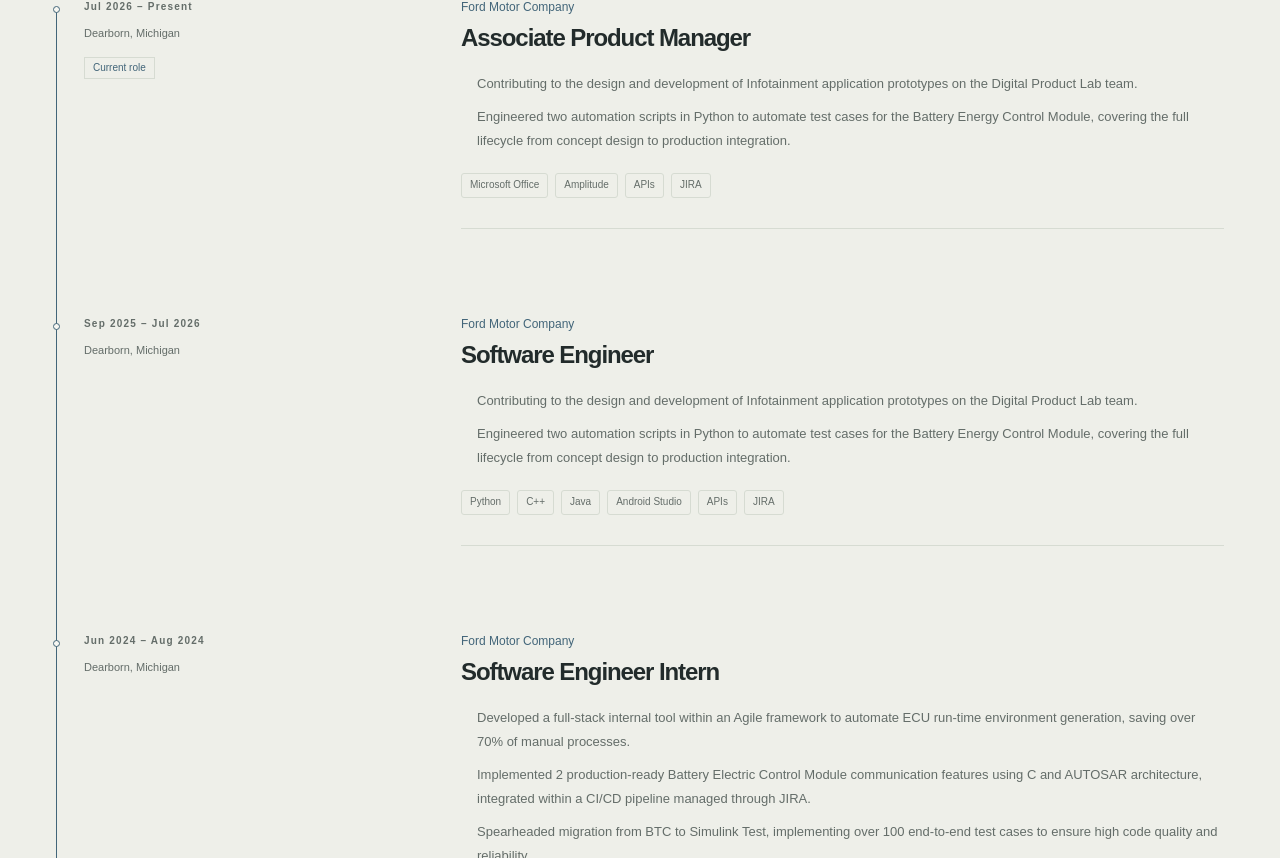
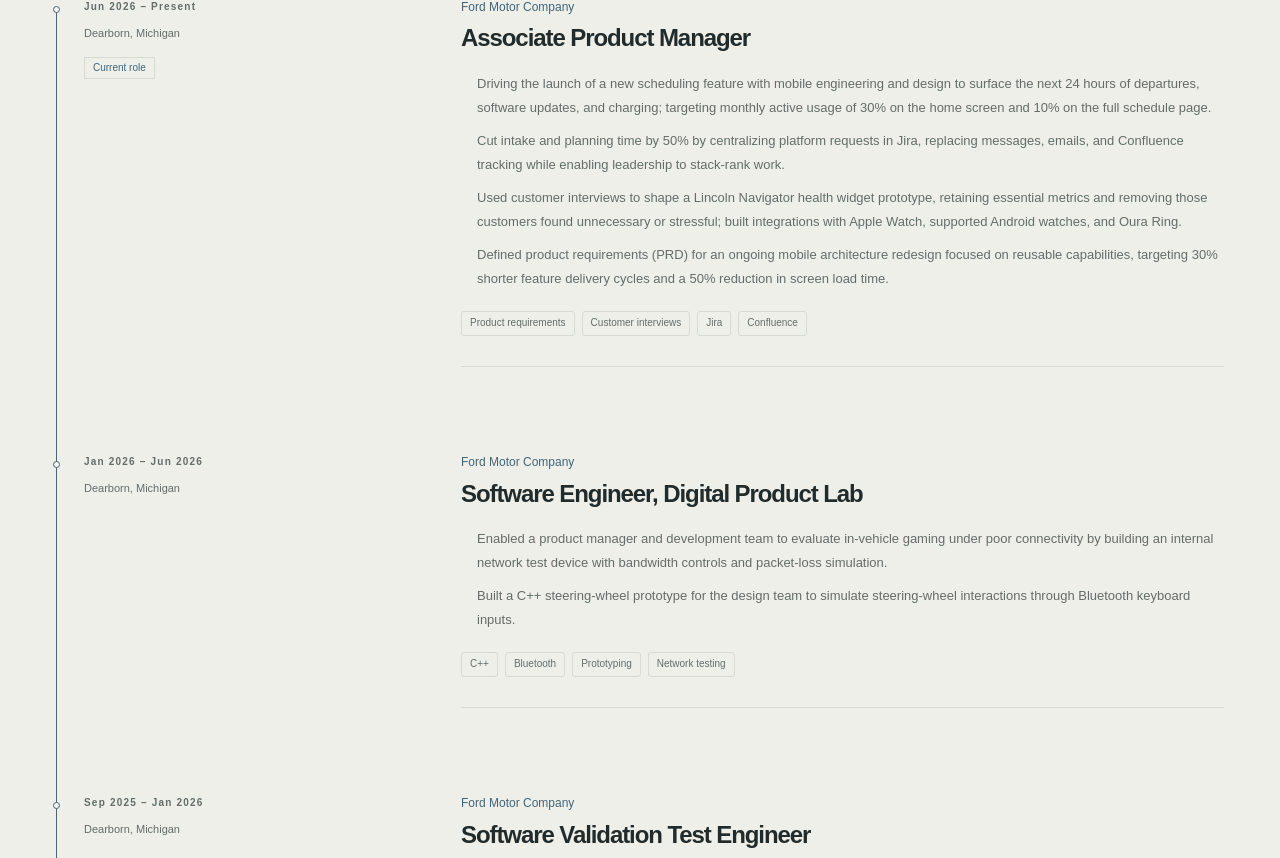
Before and after one commit to iamrb1/Portfolio-Rahul, a React (Create React App) app: page / in a window 1280 px wide. Shown: the part 1742-2600 px from the top of the page. Built offline with nearby package versions, Linux system fonts and the light colour scheme.

Commit message:
Update resume and Ford experience from latest resume

```diff
--- a/src/data/jobs.js
+++ b/src/data/jobs.js
@@ -1,31 +1,59 @@
 export const jobs = [
   {
-    id: 1,
-    company: "Ford Motor Company",
-    role: "Associate Product Manager",
-    type: "Full-time",
-    period: "Jul 2026 – Present",
-    location: "Dearborn, Michigan",
-    current: true,
-    tech: ["Microsoft Office", "Amplitude", "APIs", "JIRA"],
-    bullets: [
-      "Contributing to the design and development of Infotainment application prototypes on the Digital Product Lab team.",
-      "Engineered two automation scripts in Python to automate test cases for the Battery Energy Control Module, covering the full lifecycle from concept design to production integration.",
+    "id": 1,
+    "company": "Ford Motor Company",
+    "role": "Associate Product Manager",
+    "type": "Full-time",
+    "period": "Jun 2026 – Present",
+    "location": "Dearborn, Michigan",
+    "current": true,
+    "tech": [
+      "Product requirements",
+      "Customer interviews",
+      "Jira",
+      "Confluence"
     ],
+    "bullets": [
+      "Driving the launch of a new scheduling feature with mobile engineering and design to surface the next 24 hours of departures, software updates, and charging; targeting monthly active usage of 30% on the home screen and 10% on the full schedule page.",
+      "Cut intake and planning time by 50% by centralizing platform requests in Jira, replacing messages, emails, and Confluence tracking while enabling leadership to stack-rank work.",
+      "Used customer interviews to shape a Lincoln Navigator health widget prototype, retaining essential metrics and removing those customers found unnecessary or stressful; built integrations with Apple Watch, supported Android watches, and Oura Ring.",
+      "Defined product requirements (PRD) for an ongoing mobile architecture redesign focused on reusable capabilities, targeting 30% shorter feature delivery cycles and a 50% reduction in screen load time."
+    ]
   },
   {
-    id: 2,
-    company: "Ford Motor Company",
-    role: "Software Engineer",
-    type: "Full-time",
-    period: "Sep 2025 – Jul 2026",
-    location: "Dearborn, Michigan",
-    current: true,
-    tech: ["Python", "C++", "Java", "Android Studio", "APIs", "JIRA"],
-    bullets: [
-      "Contributing to the design and development of Infotainment application prototypes on the Digital Product Lab team.",
-      "Engineered two automation scripts in Python to automate test cases for the Battery Energy Control Module, covering the full lifecycle from concept design to production integration.",
+    "id": 2,
+    "company": "Ford Motor Company",
+    "role": "Software Engineer, Digital Product Lab",
+    "type": "Full-time",
+    "period": "Jan 2026 – Jun 2026",
+    "location": "Dearborn, Michigan",
+    "current": false,
+    "tech": [
+      "C++",
+      "Bluetooth",
+      "Prototyping",
+      "Network testing"
     ],
+    "bullets": [
+      "Enabled a product manager and development team to evaluate in-vehicle gaming under poor connectivity by building an internal network test device with bandwidth controls and packet-loss simulation.",
+      "Built a C++ steering-wheel prototype for the design team to simulate steering-wheel interactions through Bluetooth keyboard inputs."
+    ]
+  },
+  {
+    "id": 5,
+    "company": "Ford Motor Company",
+    "role": "Software Validation Test Engineer",
+    "type": "Full-time",
+    "period": "Sep 2025 – Jan 2026",
+    "location": "Dearborn, Michigan",
+    "current": false,
+    "tech": [
+      "Python",
+      "Test automation"
+    ],
+    "bullets": [
+      "Reduced test time for 30 Battery Energy Control Module requirements from 90 minutes to 5 minutes through Python automation; developed 2 scripts from concept through production integration."
+    ]
   },
   {
     id: 3,
```
Also changed, not shown: 1 other file (tests, documents, lock files or other folders).
